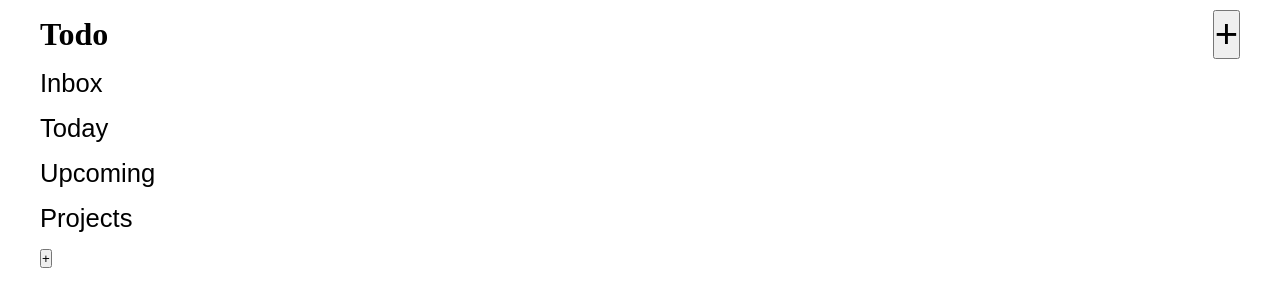
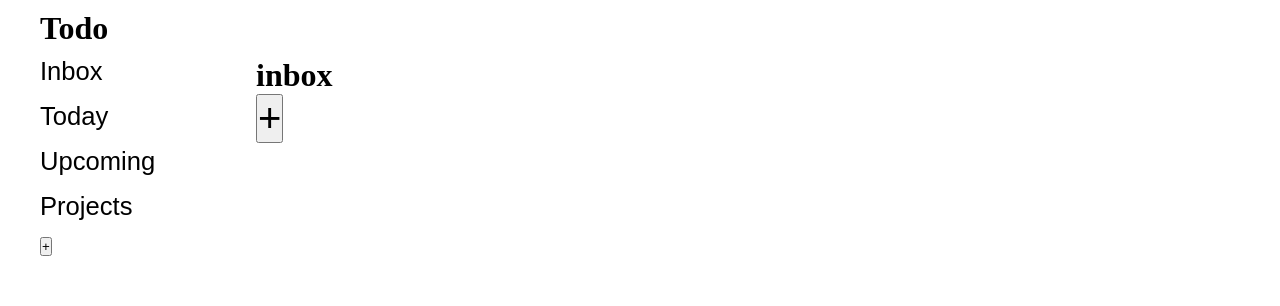
Before and after one commit to nerdyblock/todo-list, a website built with webpack: page src/template.html in a window 1280 px wide. Built offline with nearby package versions, Linux system fonts and the light colour scheme.

Commit message:
minor changes

```diff
--- a/src/template.html
+++ b/src/template.html
@@ -11,9 +11,6 @@
         <div>
             <h1>Todo</h1>
         </div>
-        <div>
-            <button class="add-task">&plus;</button>
-        </div>
     </header>
     <div class="content">
         <div class="nav">
@@ -23,7 +20,7 @@
             <button id="projects">Projects</button>
             <div class="project-container">
                 <div class="project-list-container"></div>
-                <div class="add-project-input">
+                <div class="add-project-input" id="add-project-form">
                     <input id="project-name" type="text" required>
                     <div class="button-container">
                         <button class="add-project-button">Add</button>
@@ -33,7 +30,13 @@
                 <button class="add-project">&plus;</button>
             </div>
         </div>
-        <div id="todo" class="todo-container"></div>
+        <div id="task-list-container">
+            <h1 id="tasklist-heading">inbox</h1>
+            <div id="todo" class="todo-container"></div>
+            <div id="add-task-button">
+                <button class="add-task">&plus;</button>
+            </div>
+        </div>
     </div>
     <div class="form-container">
         <form action="">
```
